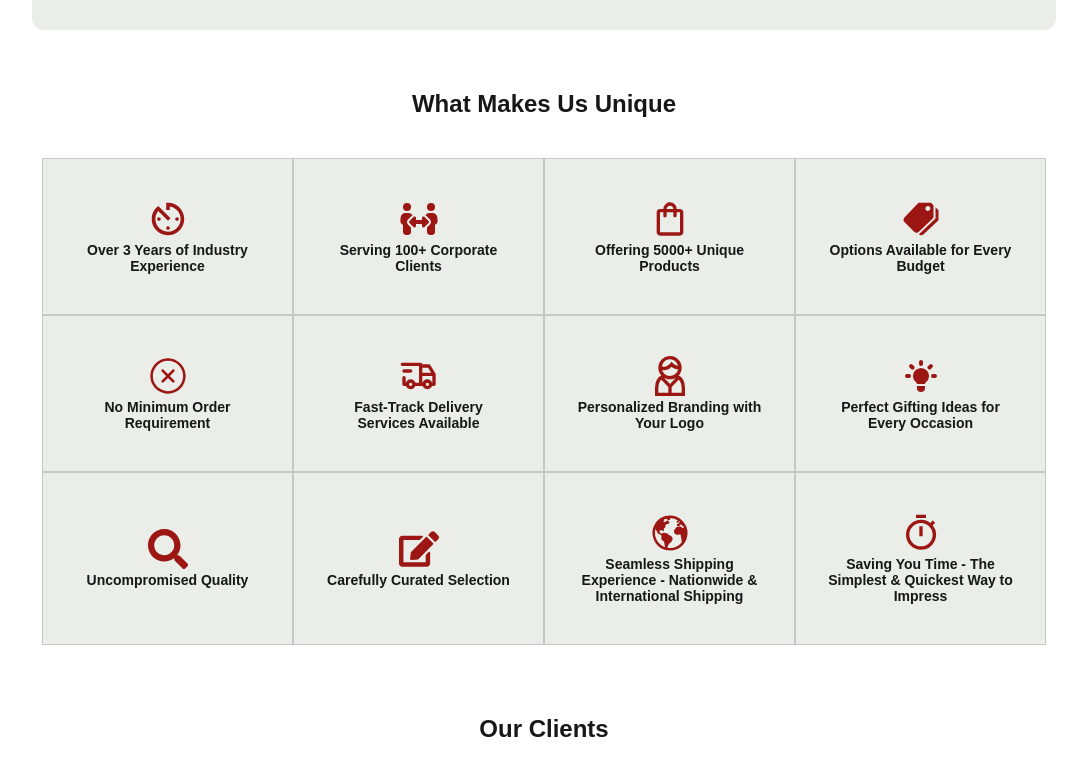
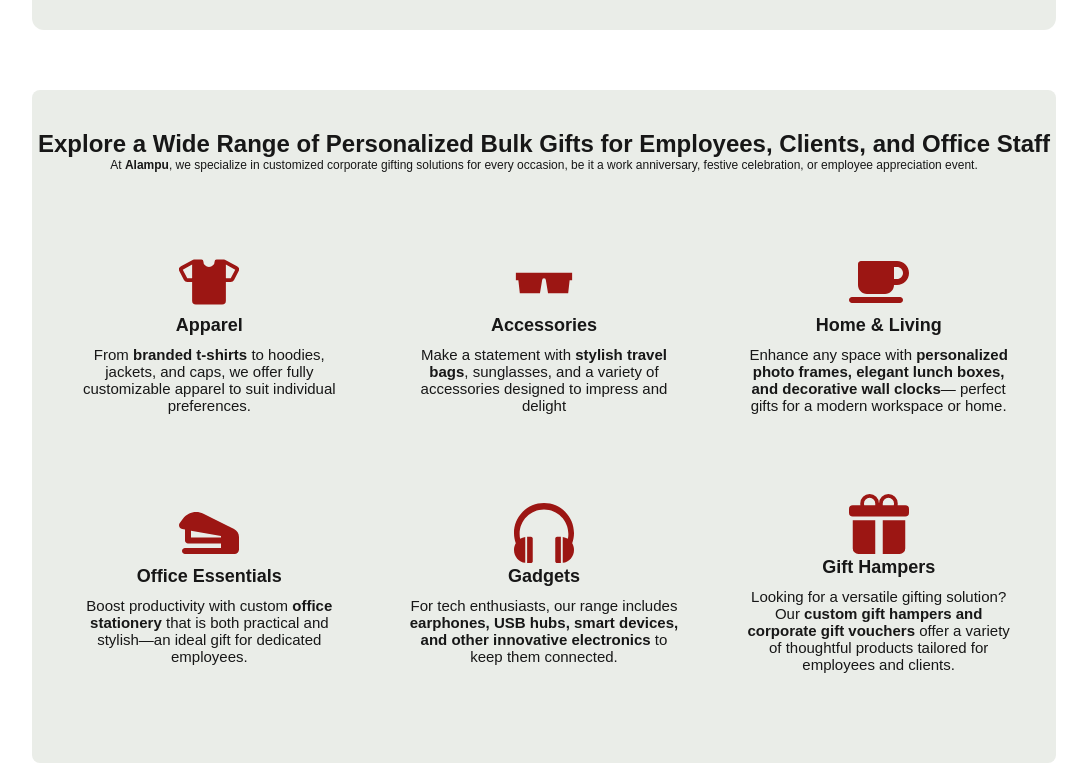
Before and after one commit to Pranav1996910/alampu, a Next.js app: page / in a window 1280 px wide. Shown: the part 911-1680 px from the top of the page, without its empty margins (96-1183 px from the left). Built offline with nearby package versions, Linux system fonts and the light colour scheme.

Commit message:
phase 1 complete

```diff
--- a/src/app/page.js
+++ b/src/app/page.js
@@ -14,12 +14,106 @@ import { MdOutlineShoppingBag } from "react-icons/md";
 import { RxCrossCircled } from "react-icons/rx";
 import { IoMdPricetags } from "react-icons/io";
 import { MdOutlineTimer } from "react-icons/md";
+
+// Explore icon imports
+import { PiTShirtFill } from "react-icons/pi";
+import { IoGlassesSharp } from "react-icons/io5";
+import { FaMugSaucer } from "react-icons/fa6";
+import { FaStapler } from "react-icons/fa6";
+import { ImHeadphones } from "react-icons/im";
+import { BsGiftFill } from "react-icons/bs";
+
+
 export default function Home() {
   return (
     <div className={styles.page}>
       <div className={styles.bannerImageMain}></div>
       <div className={styles.mainBody}>
         <Services />
+        <div className={styles.exploreSection}>
+          <div className={styles.exploreMainTitle}>
+            Explore a Wide Range of Personalized Bulk Gifts for Employees,
+            Clients, and Office Staff
+          </div>
+          <div className={styles.exploreTitleDescription}>
+            At <b>Alampu</b>, we specialize in customized corporate gifting
+            solutions for every occasion, be it a work anniversary, festive
+            celebration, or employee appreciation event.
+          </div>
+          <div className={styles.uniqueGridExplore}>
+            <div className={styles.uinqueGridCellExplore}>
+              <div>
+                <PiTShirtFill  className={styles.uniqueIconsExplore} />
+              </div>
+              <div className={styles.exploreTitle}>Apparel</div>
+              <div className={styles.exploreDescription}>
+                From <b>branded t-shirts</b> to hoodies, jackets, and caps, we
+                offer fully customizable apparel to suit individual preferences.
+              </div>
+            </div>
+            <div className={styles.uinqueGridCellExplore}>
+              <div>
+                <IoGlassesSharp className={styles.uniqueIconsExplore} />
+              </div>
+              <div className={styles.exploreTitle}>Accessories</div>
+              <div className={styles.exploreDescription}>
+                Make a statement with <b>stylish travel bags</b>, sunglasses,
+                and a variety of accessories designed to impress and delight
+              </div>
+            </div>
+            <div className={styles.uinqueGridCellExplore}>
+              <div>
+                <FaMugSaucer className={styles.uniqueIconsExplore} />
+              </div>
+              <div className={styles.exploreTitle}>Home & Living</div>
+              <div className={styles.exploreDescription}>
+                Enhance any space with{" "}
+                <b>
+                  personalized photo frames, elegant lunch boxes, and decorative
+                  wall clocks
+                </b>
+                — perfect gifts for a modern workspace or home.
+              </div>
+            </div>
+            <div className={styles.uinqueGridCellExplore}>
+              <div>
+                <FaStapler className={styles.uniqueIconsExplore} />
+              </div>
+              <div className={styles.exploreTitle}>Office Essentials</div>
+              <div className={styles.exploreDescription}>
+                Boost productivity with custom <b>office stationery</b> that is
+                both practical and stylish—an ideal gift for dedicated
+                employees.
+              </div>
+            </div>
+            <div className={styles.uinqueGridCellExplore}>
+              <div>
+                <ImHeadphones className={styles.uniqueIconsExplore} />
+              </div>
+              <div className={styles.exploreTitle}>Gadgets</div>
+              <div className={styles.exploreDescription}>
+                For tech enthusiasts, our range includes{" "}
+                <b>
+                  earphones, USB hubs, smart devices, and other innovative
+                  electronics
+                </b>{" "}
+                to keep them connected.
+              </div>
+            </div>
+            <div className={styles.uinqueGridCellExplore}>
+              <div>
+                <BsGiftFill className={styles.uniqueIconsExplore} />
+              </div>
+              <div className={styles.exploreTitle}>Gift Hampers</div>
+              <div className={styles.exploreDescription}>
+                Looking for a versatile gifting solution? Our{" "}
+                <b>custom gift hampers and corporate gift vouchers</b> offer a
+                variety of thoughtful products tailored for employees and
+                clients.
+              </div>
+            </div>
+          </div>
+        </div>
         <div className={styles.clientSection}>
           <div className={styles.clientSectionTitle}>What Makes Us Unique</div>
           <div className={styles.uniqueGrid}>
--- a/src/app/page.module.css
+++ b/src/app/page.module.css
@@ -26,10 +26,26 @@
   font-weight: bold;
   width: fit-content;
 }
+.exploreSection{
+  background-color: #EAEDE8;
+  justify-items: center;
+  margin: 60px 0 20px 0;
+  padding: 40px 0px 40px 0px;
+  border-radius: 8px;
+}
 .uniqueGrid{
   display: grid;
   grid-template-columns: auto auto auto auto;
   grid-template-columns: repeat(4, minmax(0, 1fr));
+  padding: 10px;
+  width: 100%;
+  margin-top: 30px;
+  justify-content: center;
+}
+.uniqueGridExplore{
+  display: grid;
+  grid-template-columns: auto auto auto auto;
+  grid-template-columns: repeat(3, minmax(0, 1fr));
   padding: 10px;
   width: 100%;
   margin-top: 30px;
@@ -47,6 +63,16 @@
   text-align: center;
   justify-content: center;
 }
+.uinqueGridCellExplore{
+  display: flex;
+  flex-direction: column;
+  padding: 40px 30px 40px 30px;
+  width: 100%;
+  font-size: 14px;
+  font-weight: bold;
+  text-align: center;
+  justify-content: center;
+}
 .uinqueGridCell:hover{
   border: 1px solid #9c1613;
   transform: scale(1.1);
@@ -54,6 +80,27 @@
 .uniqueIcons{
   font-size: 40px;
   color: #9c1613;
+}
+.uniqueIconsExplore{
+  font-size: 60px;
+  color: #9c1613;
+}
+.exploreTitle{
+  font-size: 18px;
+  align-self: center;
+}
+.exploreMainTitle{
+  font-size: 24px;
+  align-self: center;
+  font-weight: bold;
+}
+.exploreDescription{
+  font-size: 15px;
+  margin-top: 10px;
+  font-weight: normal;
+}
+.exploreTitleDescription{
+  font-size: 12px;
 }
 
 @media only screen and (max-width: 992px) {
@@ -64,4 +111,18 @@
     grid-template-columns: auto auto;
     grid-template-columns: repeat(2, minmax(0, 1fr));
   }
+  .exploreMainTitle{
+    font-size: 20px;
+    text-align: center;
+  }
+  .exploreTitleDescription{
+    display: none;
+  }
+  .uniqueGridExplore{
+    grid-template-columns: repeat(1, minmax(0, 1fr));
+  }
+  .uinqueGridCellExplore{
+    padding: 30px 20px 30px 20px;
+  }
+
 }
```
